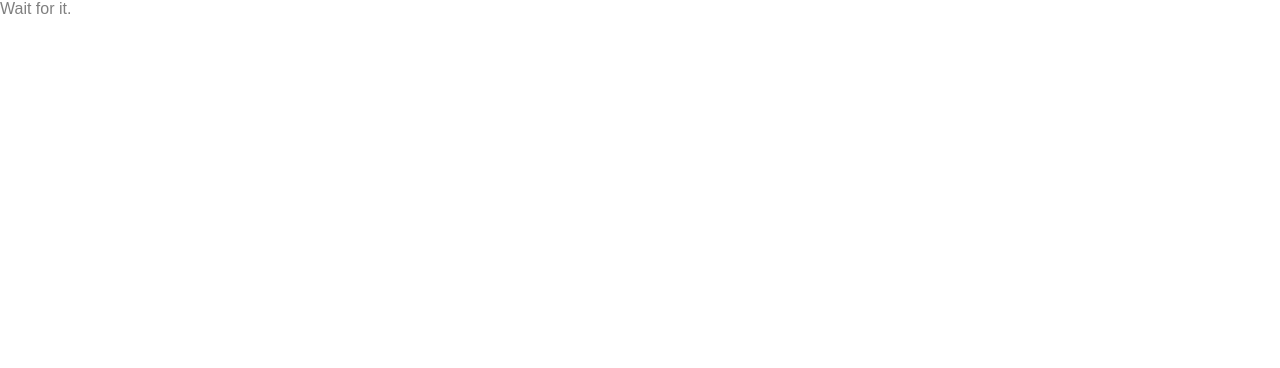
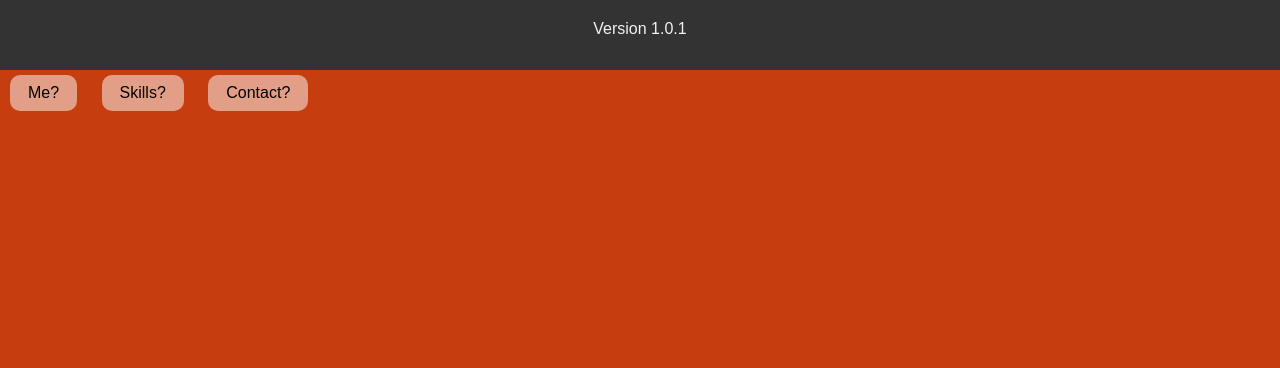
Before and after one commit to vinceaogrande/vinceaogrande.github.io, a website: page index.html in a window 1280 px wide. Shown: the top 368 px of the page. Drawn offline with nearby package versions, Linux system fonts and the light colour scheme.

Commit message:
Update index.html

```diff
--- a/index.html
+++ b/index.html
@@ -88,8 +88,7 @@
 
 
 <body>
-Wait for it.
-<!--
+
 <div id="header">Version 1.0.1</div>
 <div id="footer">Footer</div>
 
@@ -106,7 +105,7 @@ Wait for it.
 
 
 			<h3>Hello there.</h3>
-			<p style="margin-left:1em;">Who am I? I'm Spider Man. Jk. My name is Vince Grande; A freelance web developer/sith/nephalem/tech geek.</p>
+			<!--<p style="margin-left:1em;">Who am I? I'm Spider Man. Jk. My name is Vince Grande; A freelance web developer/sith/nephalem/tech geek.</p>-->
 		</div>
 	</div>
 	<div class="section" id="section1">
@@ -131,7 +130,7 @@ Wait for it.
 	</div>
 </div>
 
--->
+
 </body>
 
 </html>
```
